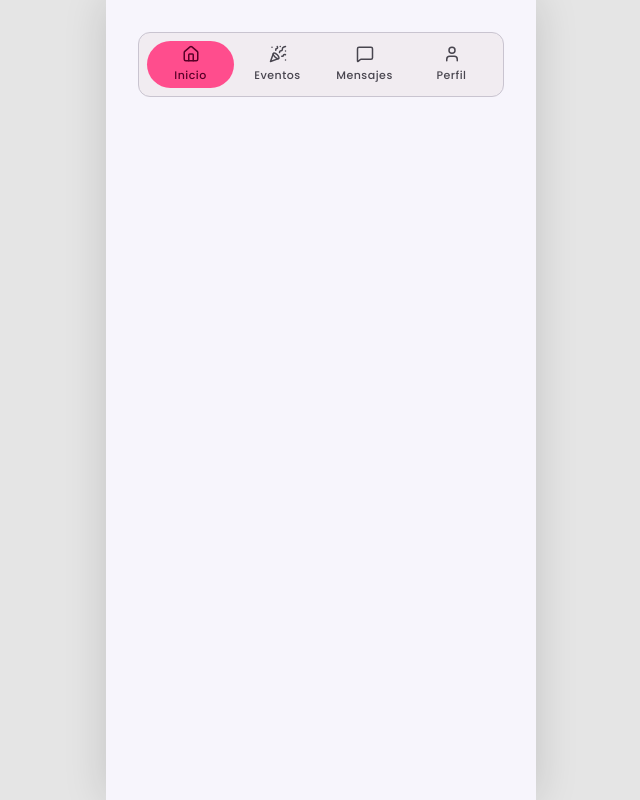
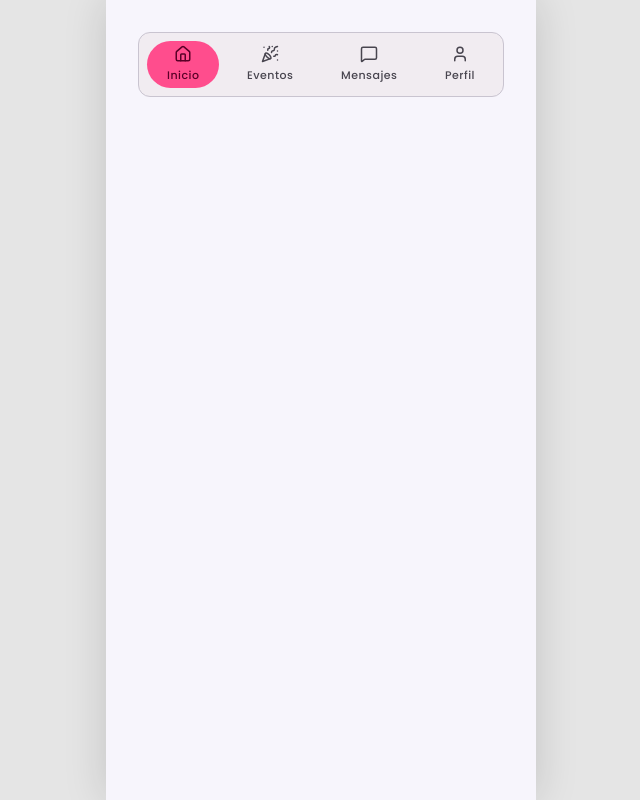
Before and after one commit to AlejandroGBC/Festiva, a Next.js app: page / in a window 1280 px wide. Shown: the whole page, without its empty margins (319-959 px from the left). Built offline with nearby package versions, Linux system fonts and the light colour scheme.

Commit message:
cositas de diseño

```diff
--- a/src/shared/components/Navbar.tsx
+++ b/src/shared/components/Navbar.tsx
@@ -35,7 +35,7 @@ export function Navbar() {
         const Icon = link.icon;
         const isActive = pathname === link.href;
         return (
-          <Link key={link.href} href={link.href} className={`group flex flex-1 flex-col items-center rounded-full py-1 transition-colors ${isActive ? "bg-festiva-euphoric-pink" : "hover:bg-festiva-euphoric-pink"} `}>
+          <Link key={link.href} href={link.href} className={`group flex flex-col items-center rounded-full py-1 px-5 transition-colors ${isActive ? "bg-festiva-euphoric-pink" : "hover:bg-festiva-euphoric-pink"} `}>
             <Icon size={18} className={`text-[#48454F] transition-colors ${isActive ? "text-[#590027]" : "group-hover:text-[#590027]" }`}/>
             <span className={`mt-1 text-[11px] text-[#48454F] transition-colors ${isActive ? "text-[#590027]" : "group-hover:text-[#590027]" } font-medium tracking-[0.5px]`}>
               {link.label}
```
